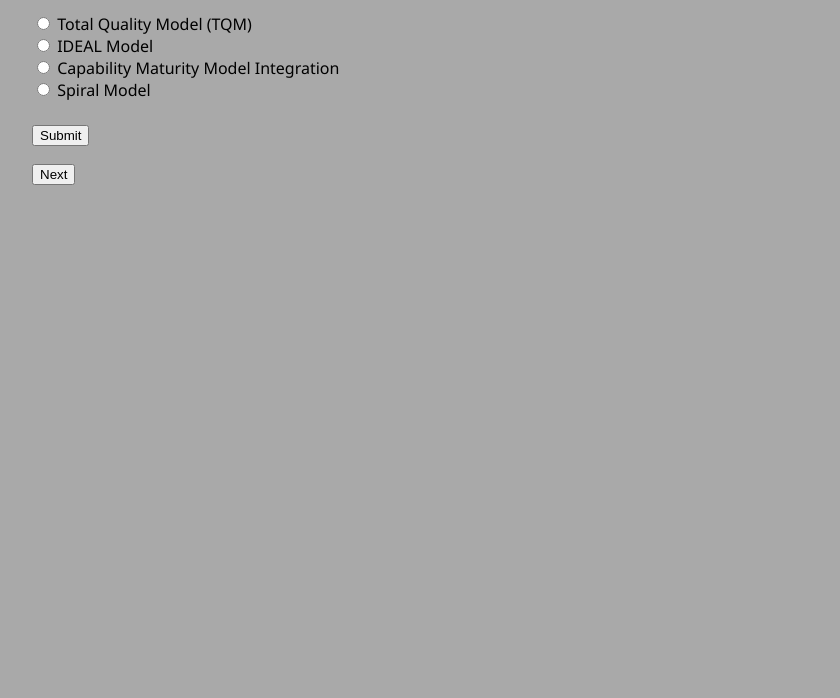
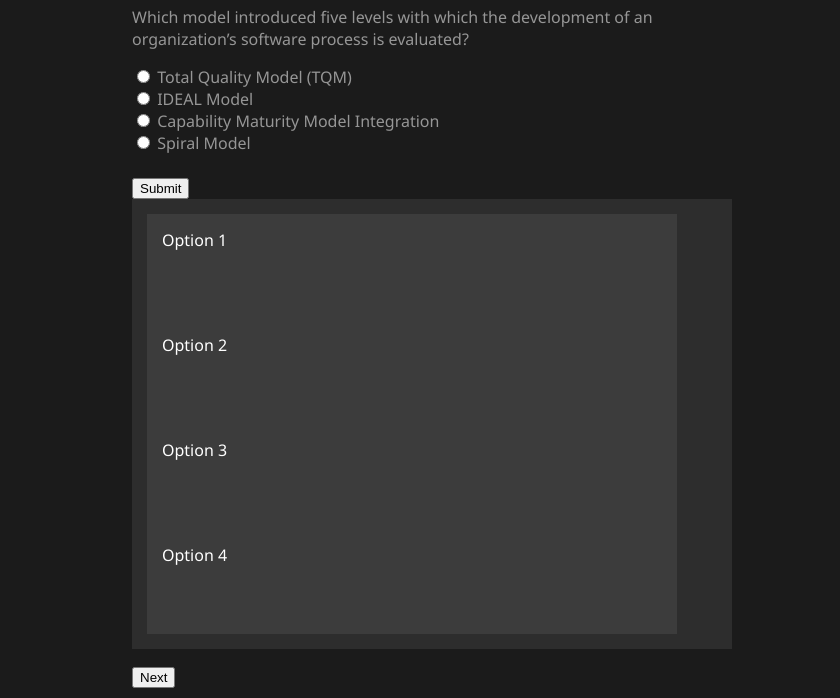
Before and after one commit to JovialOptimist/CSS310_QuizStudyHelper, a plain HTML site: page index.html in a window 1280 px wide. Shown: the part 133-831 px from the top of the page, without its empty margins (208-1048 px from the left). Before the commit the page ends 800 px from the top, so only its background shows below. Drawn offline with Linux system fonts and the light colour scheme.

Commit message:
Safety Dance

```diff
--- a/index.html
+++ b/index.html
@@ -3,17 +3,45 @@
 <head>
     <script src="quiz.js" defer></script>
     <style>
-        body
+
+        body {
+            font-family:'Segoe UI', Tahoma, Verdana, sans-serif;
+            margin: 0 auto;
+            padding: 10px;
+            background-color: rgb(27, 27, 27);
+            color: rgb(255, 255, 255);
+            max-width: 600px;
+        }
+        label {
+            color: rgb(150,150,150);
+        }
+        p
         {
-            font-family: 'Segoe UI', Tahoma, Verdana, sans-serif;
-            max-width: 800px;
+            color: rgb(150,150,150);
+        }
+        .submitButton {
+            padding: 10px 20px;
+            background-color: #28852c;
+            color: white;
+            border: none;
+            border-radius: 4px;
+            cursor: pointer;
             margin: 0 auto;
-            background-color: darkgray;
+            display: inline;
         }
-        #quizform
-        {
-            font-family: 'Segoe UI', Tahoma, Verdana, sans-serif;
-            max-width: 800px;
+        .element {
+            max-width: 500px;
+            height:75px;
+            background-color: rgb(60,60,60);
+            padding:15px;
+        }
+        .element:hover {
+            background-color: rgb(85,85,85);
+        }
+        #container {
+            max-width: 600px;
+            background-color: rgb(45,45,45);
+            padding: 15px;
         }
     </style>
 </head>
@@ -30,10 +58,16 @@
         <input type="radio" id="option4" name="questionAnswer" value="Option4">
         <label for="option4">Option4</label><br>
         <br>
-        <input type="submit" value="Submit">
+        <input type="submit" value="Submit" id="submitButton">
     </form>
+    <div id="container">
+        <div class="element">Option 1</div>
+        <div class="element">Option 2</div>
+        <div class="element">Option 3</div>
+        <div class="element">Option 4</div>
+    </div>
     <p id="correctAnswerParagraph">Correct answer</p>
     <p id="description">Answer description</p>
-    <button value="next" id="nextButton">Next</button>
+    <input type="submit" value="Next" id="nextButton"></button>
 </body>
 </html>
--- a/quiz.js
+++ b/quiz.js
@@ -45,10 +45,14 @@ function displayQuestion() {
     document.getElementById('option2').checked = false;
     document.getElementById('option3').checked = false;
     document.getElementById('option4').checked = false;
+
+    document.getElementById('submitButton').style.visibility = true;
 }
 
 document.getElementById('quizForm').addEventListener('submit', function(event) {
     event.preventDefault(); // Prevent default form submission behavior
+    document.getElementById('submitButton').style.visibility = false;
+
     const selectedOption = document.querySelector('input[name="questionAnswer"]:checked');
     if (selectedOption) {
         const selectedValue = selectedOption.nextElementSibling.textContent;
```
